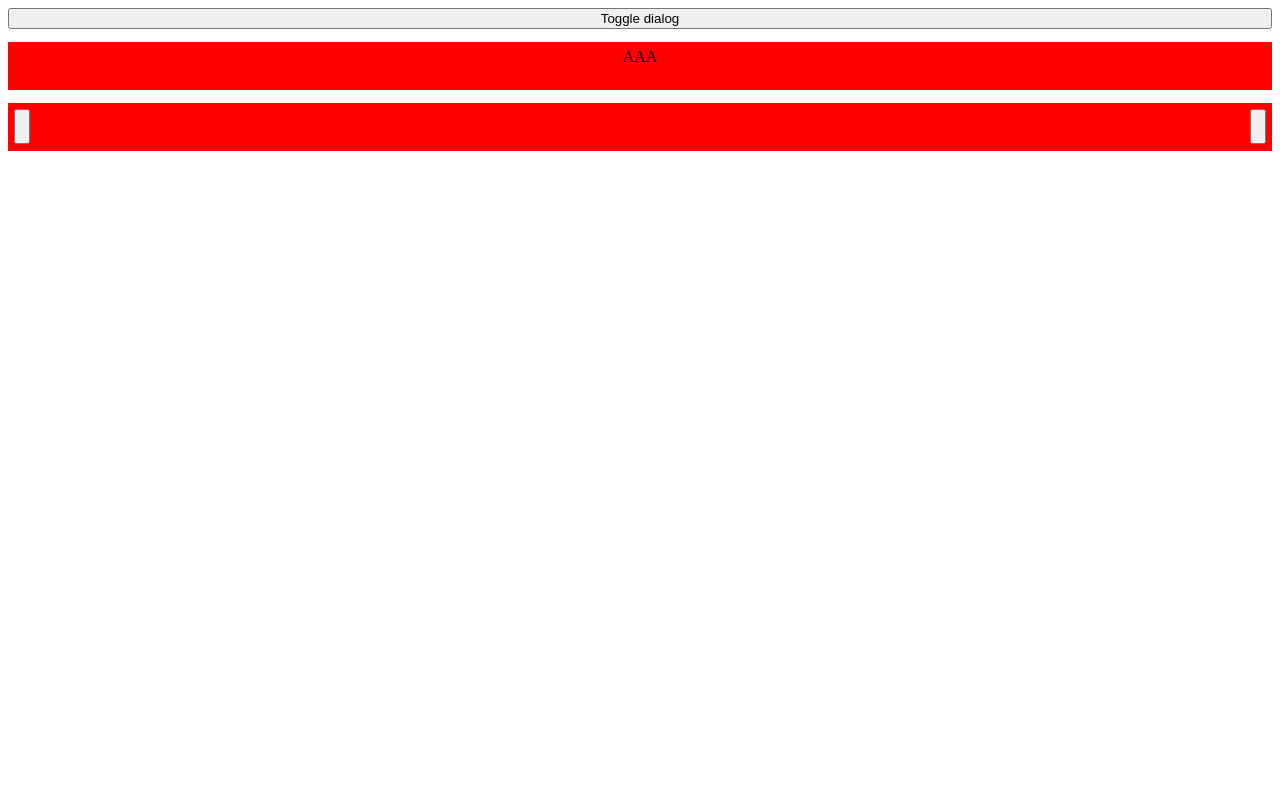
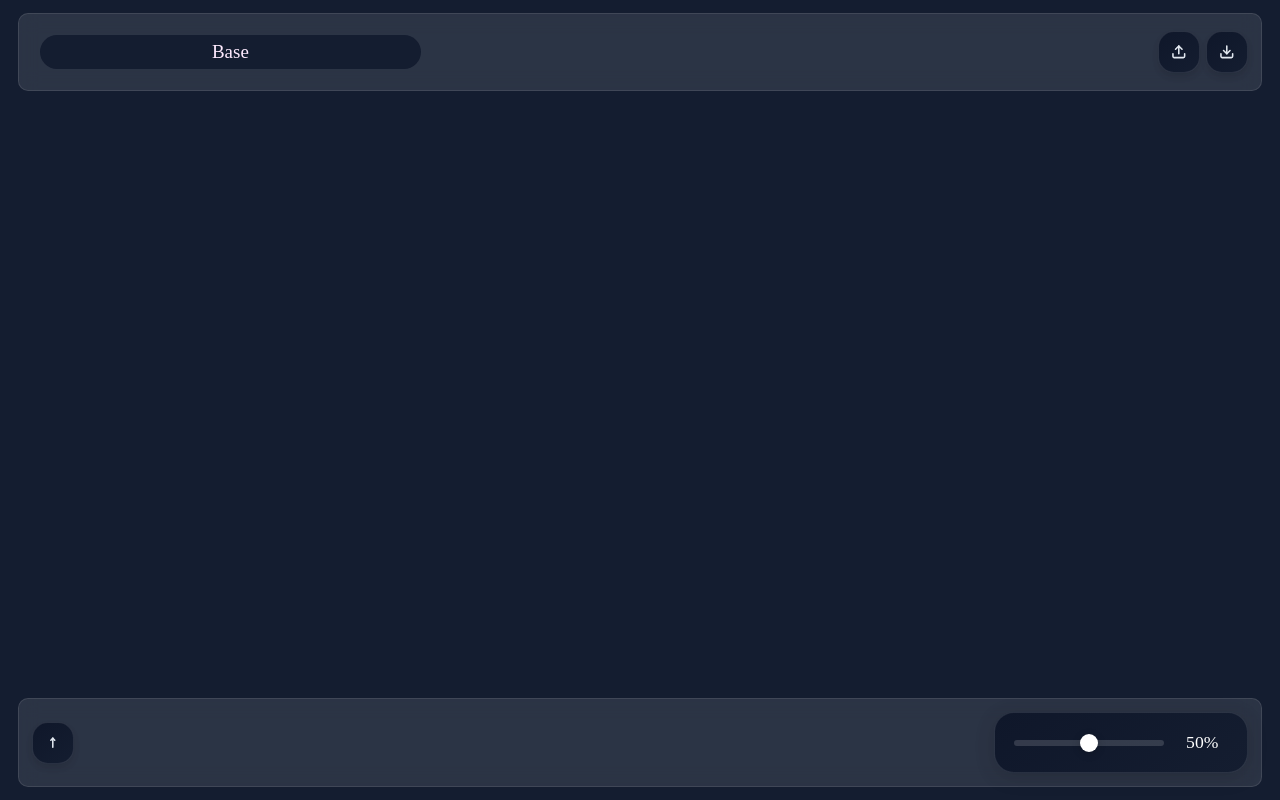
Before and after one commit to Rafa-Mt/soundboard, a website built with Vite: page index.html in a window 1280 px wide. Built offline with nearby package versions, Linux system fonts and the light colour scheme.

Commit message:
so much things and I haven't started main functionality

```diff
--- a/index.html
+++ b/index.html
@@ -7,13 +7,28 @@
     <title>Vite + TS</title>
   </head>
   <body>
+    <style>
+      body {
+        background-color: #141d30;
+        display: flex;
+        flex-direction: column;
+        justify-content: space-between;
+        height: 100vh;
+        margin: 0;
+      }
+
+      body:nth-child(3) {
+        align-self: flex-start;
+      }
+
+      body:nth-child(4) {
+        align-self: center;
+      }
+
+      body:nth-child(5) {
+        align-self: flex-end;
+      }
+    </style>
     <script type="module" src="/src/main.ts"></script>
-    <button id="toggle-dialog">Toggle dialog</button>
-    <custom-row>
-      <div slot="center-column">AAA</div>
-    </custom-row>
-    <dialog id="dialog">
-      Dialog
-    </dialog>
   </body>
 </html>
--- /dev/null
+++ b/src/components/Bar.ts
@@ -0,0 +1,54 @@
+import BaseComponent from "./BaseComponent";
+import styles from "../styles/Bar";
+type Column = "left" | "center" | "right"
+
+export default class Bar extends BaseComponent {
+    protected name = 'bar'
+    protected styles = styles;
+    protected template = /*html*/`
+        <div class="row row-right">
+            <slot name="right-column"/>
+        </div>
+        <div class="row row-center">
+            <slot name="center-column"/>
+        </div>
+        <div class="row row-left">
+            <slot name="left-column"/>
+        </div>
+    `
+    protected acceptChildren: boolean = false;
+    protected rightColumn?: Element;
+    protected centerColumn?: Element;
+    protected leftColumn?: Element;
+
+    protected onMount(): void {
+        [this.rightColumn, this.centerColumn, this.leftColumn] = this.root.children;
+    }
+
+    public appendChildToColumn(column: Column, ...children: HTMLElement[]) {
+        let col;
+        switch (column) {
+            case 'left': col = this.leftColumn; break;
+            case 'center': col = this.centerColumn; break;
+            case 'right': col = this.rightColumn; break;
+        }
+
+        if ((col?.children.length as number) + children.length > 10) {
+            console.warn("Row cannot have more than 10 items")
+            return this;
+        }
+        col?.append(...children)
+        return this;
+    }
+
+    public removeChildFromRow(column: Column, child: HTMLElement) {
+        switch (column) {
+            case 'left': this.leftColumn?.removeChild(child); break;
+            case 'center': this.centerColumn?.removeChild(child); break;
+            case 'right': this.rightColumn?.removeChild(child); break;
+        }
+        return this;
+    }
+}
+
+customElements.define('layout-bar', Bar)
--- a/src/components/BaseComponent.ts
+++ b/src/components/BaseComponent.ts
@@ -1,4 +1,4 @@
-interface BaseComponentArgs {
+export interface BaseComponentArgs {
     className?: string,
     id?: string,
     children?: HTMLElement[]
@@ -47,20 +47,22 @@ export default class BaseComponent extends HTMLElement {
     protected onMount() {}
 
     private checkStyles() {
-        const exist = Boolean(document.getElementById(`${this.name}-styles`))
+        const tagName = `${this.name}-styles`
+        const exist = Boolean(document.getElementById(tagName))
         if (exist) return
 
         const newTag = document.createElement('style')
         newTag.innerHTML = this.styles
+        newTag.id = tagName
         document.head.appendChild(newTag)
     }
 
     private saveSlots() {
-        const slots = this.querySelectorAll("slot")
+        const slots = [...this.querySelectorAll("slot")]
         if (!slots) return
 
         const newSlots = new Map<string, HTMLElement>()
-        const entries = [...slots].forEach((slot) => newSlots.set(slot.name, slot))
+        slots.forEach((slot) => newSlots.set(slot.name, slot))
         this.slots = newSlots;
     }
 
--- /dev/null
+++ b/src/components/IconButton.ts
@@ -0,0 +1,54 @@
+import BaseComponent, { BaseComponentArgs } from "./BaseComponent";
+import styles from "../styles/IconButton";
+
+interface IconButtonArgs extends BaseComponentArgs {
+    iconName: string,
+    onClick: (e: Event) => void;
+}
+
+export default class IconButton extends BaseComponent {
+    protected name: string = "icon-button";
+    protected template: string = /* html */`
+        <button class="custom-button">
+            <svg
+                fill="none"
+                stroke="white"
+                stroke-width="3"
+                stroke-linecap="round"
+                stroke-linejoin="round"
+            >
+                <use href="" class="icon-src"/>
+            </svg>
+        </button>
+    `;
+
+    protected styles: string = styles
+
+    private iconName: string;
+    private svgPath = "/src/services/feather-icons.svg"
+
+    constructor(args: IconButtonArgs) {
+        const { className, id, children, iconName, onClick } = { ...args };
+        super({className, id, children})
+
+        this.iconName = iconName || this.getAttribute('icon') as string
+        this.root.addEventListener('click', onClick)
+    }
+
+    protected onMount(): void {
+        this.pushIcon(this.iconName)
+    }
+
+    private pushIcon(iconName: string) {
+        const iconElement = [...this.getElementsByClassName("icon-src")].pop()
+        iconElement?.setAttribute('href', `${this.svgPath}#${iconName}`)
+    }
+
+    public setText(text: string) {
+        const span = [...this.getElementsByClassName('button-text')].pop();
+        (span as HTMLSpanElement).innerHTML = text;
+        this.text = text;
+    }
+}
+
+customElements.define('icon-button', IconButton)
--- a/src/components/Row.ts
+++ /dev/null
@@ -1,65 +0,0 @@
-import BaseComponent from "./BaseComponent";
-
-type Column = "left" | "center" | "right"
-
-export default class Row extends BaseComponent {
-    protected name = 'row'
-    protected styles = /*inline-css*/`
-        .row-container {
-            display: flex;
-            height: 6vh;
-            background-color: red;
-            justify-content: space-between;
-            margin: 1vw 0;
-        }
-
-        .row-right {
-            justify-content: flex-end;
-        }
-
-        .row-center {
-            justify-content: center;
-        }
-
-        .row-left {
-            justify-content: flex-start;
-        }
-
-        .row {
-            margin: 0.5vw;
-
-            display: flex;
-            width: fill
-        }
-    `
-    protected template = /*html*/`
-        <div class="row row-right">
-            <slot name="right-column"/>
-        </div>
-        <div class="row row-center">
-            <slot name="center-column"/>
-        </div>
-        <div class="row row-left">
-            <slot name="left-column"/>
-        </div>
-    `
-    protected acceptChildren: boolean = false;
-    rightColumn?: Element;
-    centerColumn?: Element;
-    leftColumn?: Element;
-
-    protected onMount(): void {
-        [this.rightColumn, this.centerColumn, this.leftColumn] = this.root.children;
-    }
-
-    public appendTo(column: Column, ...children: HTMLElement[]) {
-        switch (column) {
-            case 'left': this.leftColumn?.append(...children); break;
-            case 'center': this.centerColumn?.append(...children); break;
-            case 'right': this.rightColumn?.append(...children); break;
-        }
-        return this;
-    }
-}
-
-customElements.define('custom-row', Row)
--- /dev/null
+++ b/src/components/TabName.ts
@@ -0,0 +1,36 @@
+import BaseComponent, { BaseComponentArgs } from "./BaseComponent";
+import styles from "../styles/TabName";
+interface TabNameArgs extends BaseComponentArgs {
+    content: string
+}
+
+export default class TabName extends BaseComponent {
+    protected name = 'tab-name'
+    protected template = /* html */`
+        <span class="tab-name"></span>
+    `;
+    protected styles = styles
+    private content: string;
+
+    constructor(args: TabNameArgs) {
+        const { className, id, content } = { ...args }
+        super({className, id })
+        this.content = content;
+    }
+
+    protected onMount(): void {
+        this.setContent(this.content)
+    }
+
+    public setContent(newContent: string) {
+        const tag = [...this.getElementsByClassName('tab-name')].pop() as HTMLElement
+        console.log(tag)
+        tag.innerHTML = newContent;
+    }
+
+    public getContent() {
+        return  this.content
+    }
+}
+
+customElements.define('tab-name', TabName)
--- /dev/null
+++ b/src/components/VolumeBar.ts
@@ -0,0 +1,44 @@
+import BaseComponent, { BaseComponentArgs } from "./BaseComponent";
+import styles from "../styles/VolumeBar";
+
+interface VolumeBarArgs extends BaseComponentArgs {
+    onVolumeChange: (e: Event) => void
+}
+
+export default class VolumeBar extends BaseComponent {
+    protected name = 'volume-bar'
+    protected template = /* html */`
+        <input type="range" class="volume-slider" min="0" max="100" value="50">
+        <span class="volume-value">50%</span>
+    `
+
+    protected styles = styles
+    private onVolumeChange: (e: Event) => void
+    private volumeValue: number = 50;
+
+    constructor(args: VolumeBarArgs) {
+        const { className, id, onVolumeChange } = { ...args }
+        super({ className, id })
+        this.onVolumeChange = onVolumeChange
+    }
+
+    protected onMount(): void {
+        const volumeSlider = [...this.getElementsByClassName("volume-slider")].pop()
+        const volumeValue = [...this.getElementsByClassName("volume-value")].pop()
+
+        volumeSlider?.addEventListener('input', (event) => {
+            const value = (event.target as HTMLInputElement).value;
+            if (volumeValue) {
+                volumeValue.textContent = `${value}%`;
+            }
+
+            this.onVolumeChange(event)
+        })
+    }
+
+    get value() {
+        return this.volumeValue
+    }
+}
+
+customElements.define('volume-bar', VolumeBar)
--- a/src/main.ts
+++ b/src/main.ts
@@ -1,15 +1,36 @@
-import Row from "./components/Row";
+import Bar from "./components/Bar";
+import IconButton from "./components/IconButton";
+import TabName from "./components/TabName";
+import VolumeBar from "./components/VolumeBar";
 import "./style.css"
 
-const toggleDialog = () => {
-	const dialog = document.getElementById('dialog')
-	dialog?.toggleAttribute("open")
-}
+const upperRow = new Bar()
+	.apppendTo(document.body)
+	.appendChildToColumn('left', new IconButton(
+		{iconName: 'upload', onClick: (e) => console.log((((e.currentTarget as HTMLElement).parentElement) as Bar))}
+	))
+	.appendChildToColumn('left', new IconButton(
+		{iconName: 'download', onClick: (e) => console.log(e)}
+	))
+	.appendChildToColumn('right', new TabName({ content: "Base" }))
 
-const button = document.getElementById("toggle-dialog")
-	?.addEventListener("click", toggleDialog);
 
-const row = new Row()
+const div = document.createElement('div')
+// div.style.height = '530px'
+document.body.appendChild(div)
+
+const lowerRow = new Bar()
 	.apppendTo(document.body)
-	.appendTo('left', document.createElement('button'))
-	.appendTo('right', document.createElement('button'))
+	.appendChildToColumn('left', new VolumeBar(
+		{ onVolumeChange: (e) => console.log(e) }
+	))
+
+const addButton = new IconButton(
+	{"iconName": "number-1", onClick: () => {
+		lowerRow.appendChildToColumn('right', new IconButton(
+			{ iconName: "", onClick: (e) => console.log(e.target) }
+		))
+	}}
+)
+
+lowerRow.appendChildToColumn('right', addButton)
--- a/src/services/types.d.ts
+++ /dev/null
@@ -1,3 +0,0 @@
-export type LiteralValues<T> = {
-    [K in keyof T]: T[K] extends string | number | boolean ? T[K] : never;
-}[keyof T];
--- /dev/null
+++ b/src/styles/Bar.ts
@@ -0,0 +1,50 @@
+const styles = /*inline-css*/`
+    .bar-container {
+        display: flex;
+        min-height: clamp(3rem, 4.75vh, 5rem);
+        margin: clamp(0.5rem, 1vw, 1rem) auto;
+        border-radius: clamp(0.5rem, 10px, 1rem);
+        background: rgba(255, 255, 255, 0.1);
+        backdrop-filter: blur(10px);
+        border: 1px solid rgba(255, 255, 255, 0.1);
+        padding: clamp(0.25rem, 0.5vw, 0.75rem);
+        transition: all 0.2s ease-in-out;
+        width: 96%;
+    }
+
+    .bar-container:hover {
+        background: rgba(255, 255, 255, 0.15);
+        border-color: rgba(255, 255, 255, 0.2);
+        box-shadow: 0 4px 12px rgba(0, 0, 0, 0.1);
+    }
+
+    .row {
+        display: flex;
+        align-items: center;
+        gap: clamp(0.25rem, 0.5vw, 1rem);
+        padding: clamp(0.25rem, 0.5vw, 0.75rem);
+        transition: all 0.2s ease-in-out;
+        width: 100%;
+    }
+
+    .row-right {
+      justify-content: flex-start;
+    }
+
+    .row-center {
+       justify-content: center;
+    }
+
+    .row-left {
+        justify-content: flex-end;
+    }
+
+    /* Ensure content inside slots is properly aligned */
+    ::slotted(*) {
+        display: flex;
+        align-items: center;
+        gap: clamp(0.25rem, 0.5vw, 0.75rem);
+    }
+`
+
+export default styles;
--- /dev/null
+++ b/src/styles/IconButton.ts
@@ -0,0 +1,96 @@
+const styles =  /* css */`
+    .icon-button-container {
+        width: 100%;
+        height: 100%;
+    }
+    .custom-button {
+        background: linear-gradient(145deg, #0f172a 0%, #141d30 100%);
+        border-radius: clamp(0.5rem, 1.25vw, 1rem);
+        border: 1px solid rgba(255, 255, 255, 0.1);
+        display: flex;
+        align-items: center;
+        justify-content: center;
+        width:100%;
+        height: 100%;
+        aspect-ratio: 1;
+        margin: auto;
+        padding: 0.5rem;
+        cursor: pointer;
+        transition: all 0.3s cubic-bezier(0.4, 0, 0.2, 1);
+        backdrop-filter: blur(8px);
+        box-shadow: 0 4px 6px rgba(0, 0, 0, 0.1);
+        position: relative;
+        overflow: hidden;
+        box-sizing: border-box;
+    }
+
+    .custom-button::before {
+        content: '';
+        position: absolute;
+        inset: 0;
+        background: rgba(255, 255, 255, 0.05);
+        opacity: 0;
+        transition: opacity 0.3s ease;
+    }
+
+    .custom-button:hover {
+        transform: scale(1.08);
+        box-shadow: 0 6px 12px rgba(0, 0, 0, 0.2),
+                    0 0 15px rgba(56, 189, 248, 0.2);
+    }
+
+    .custom-button:hover::before {
+        opacity: 1;
+    }
+
+    .custom-button:active {
+        transform: scale(0.96);
+        filter: brightness(0.95);
+    }
+
+    .custom-button svg {
+        width: 65%;
+        height: 65%;
+        stroke: #e2e8f0;
+        stroke-width: clamp(1.8px, 0.15rem, 2.5px);
+        transition: all 0.2s ease;
+        margin: 0;
+        display: block;
+        max-width: 24px;
+        max-height: 24px;
+    }
+
+    .custom-button:hover svg {
+        stroke-width: clamp(2px, 0.17rem, 2.7px);
+        filter: brightness(1.1);
+    }
+
+    .custom-button:focus-visible {
+        outline: none;
+        box-shadow: 0 0 0 3px rgba(56, 189, 248, 0.3);
+    }
+
+    .custom-button::after {
+        content: '';
+        position: absolute;
+        top: 50%;
+        left: 50%;
+        width: 100%;
+        height: 100%;
+        background: radial-gradient(
+            circle at center,
+            rgba(56, 189, 248, 0.2) 0%,
+            rgba(56, 189, 248, 0) 70%
+        );
+        transform: translate(-50%, -50%);
+        opacity: 0;
+        transition: opacity 0.3s ease;
+        pointer-events: none;
+    }
+
+    .custom-button:hover::after {
+        opacity: 0.6;
+    }
+`;
+
+export default styles;
--- /dev/null
+++ b/src/styles/TabName.ts
@@ -0,0 +1,50 @@
+const styles = /* css */`
+    tab-name {
+        width: 100%;
+        height: 100%;
+        box-sizing: border-box;
+        padding: 0.5rem;
+    }
+
+    .tab-name {
+        width: 100%;
+        height: 100%;
+        display: flex;
+        align-items: center;
+        justify-content: center;
+        font-size: calc(10px + 0.7vw);
+        border-radius: clamp(0.75rem, 2vw, 1.25rem);
+        background: #141d30;
+        cursor: pointer;
+        transition: all 0.3s ease;
+        position: relative;
+        box-shadow: 0 0 10px rgba(255, 235, 255, 0);
+        color: rgba(255, 235, 255, 1);
+        padding: 0.5vw 0;
+    }
+
+    .tab-name:hover {
+        box-shadow: 0 0 20px rgba(255, 235, 255, 0.7),
+                    0 0 30px rgba(255, 235, 255, 0.4);
+        transform: scale(1.02);
+    }
+
+    .tab-name::before {
+        content: '';
+        position: absolute;
+        top: 0;
+        left: 0;
+        right: 0;
+        bottom: 0;
+        border-radius: 5px;
+        pointer-events: none;
+        transition: opacity 0.3s ease;
+        opacity: 0;
+    }
+
+    .tab-name:hover::before {
+        opacity: 1;
+    }
+`
+
+export default styles;
--- /dev/null
+++ b/src/styles/VolumeBar.ts
@@ -0,0 +1,99 @@
+const styles = /* css */`
+    .volume-bar-container {
+        background: linear-gradient(145deg, #0f172a 0%, #141d30 100%);
+        display: flex;
+        align-items: center;
+        gap: clamp(0.5rem, 1vw, 1rem);
+        padding: clamp(0.75rem, 1.5vw, 1.25rem);
+        backdrop-filter: blur(12px);
+        border-radius: clamp(0.75rem, 2vw, 1.25rem);
+        width: fit-content;
+        max-width: 90vw;
+        box-shadow: 0 4px 20px rgba(0, 0, 0, 0.15);
+        border: 1px solid rgba(255, 255, 255, 0.1);
+        position: relative;
+        overflow: hidden;
+        margin: 0 auto;
+    }
+
+    .volume-slider {
+        flex: 1;
+        height: clamp(4px, 0.75vh, 8px);
+        background: rgba(255, 255, 255, 0.15);
+        border-radius: 999px;
+        -webkit-appearance: none;
+        appearance: none;
+        cursor: pointer;
+        transition: background 0.3s ease;
+        margin: 0;
+        min-width: 150px;
+    }
+
+    .volume-slider::-webkit-slider-thumb {
+        -webkit-appearance: none;
+        width: clamp(14px, 2.25vh, 22px);
+        height: clamp(14px, 2.25vh, 22px);
+        background: #ffffff;
+        border-radius: 50%;
+        box-shadow: 0 2px 8px rgba(0, 0, 0, 0.2);
+        transition: all 0.2s cubic-bezier(0.4, 0, 0.2, 1);
+        position: relative;
+        z-index: 2;
+    }
+
+    .volume-slider::-moz-range-thumb {
+        width: clamp(14px, 2.25vh, 22px);
+        height: clamp(14px, 2.25vh, 22px);
+        background: #ffffff;
+        border: none;
+        border-radius: 50%;
+        box-shadow: 0 2px 8px rgba(0, 0, 0, 0.2);
+        transition: all 0.2s cubic-bezier(0.4, 0, 0.2, 1);
+    }
+
+    .volume-slider:hover::-webkit-slider-thumb {
+        transform: scale(1.15);
+        box-shadow: 0 3px 10px rgba(0, 0, 0, 0.3);
+    }
+
+    .volume-slider:hover::-moz-range-thumb {
+        transform: scale(1.15);
+        box-shadow: 0 3px 10px rgba(0, 0, 0, 0.3);
+    }
+
+    .volume-slider:focus {
+        outline: none;
+    }
+
+    .volume-value {
+        color: white;
+        font-weight: 500;
+        min-width: 4ch;
+        text-align: center;
+        font-size: clamp(0.9rem, 1.6vw, 1.1rem);
+        padding: 0 0.5rem;
+        position: relative;
+        z-index: 1;
+    }
+
+    /* Glow effect overlay */
+    .volume-bar-container::after {
+        content: '';
+        position: absolute;
+        top: 0;
+        left: 0;
+        right: 0;
+        bottom: 0;
+        border-radius: inherit;
+        box-shadow: 0 0 15px rgba(56, 189, 248, 0.1);
+        opacity: 0;
+        transition: opacity 0.3s ease;
+        pointer-events: none;
+    }
+
+    .volume-bar-container:hover::after {
+        opacity: 1;
+    }
+`;
+
+export default styles
```
Also changed, not shown: src/components/CustomButton.ts (deleted, +0 -11 lines), src/services/feather-icons.svg (added).
